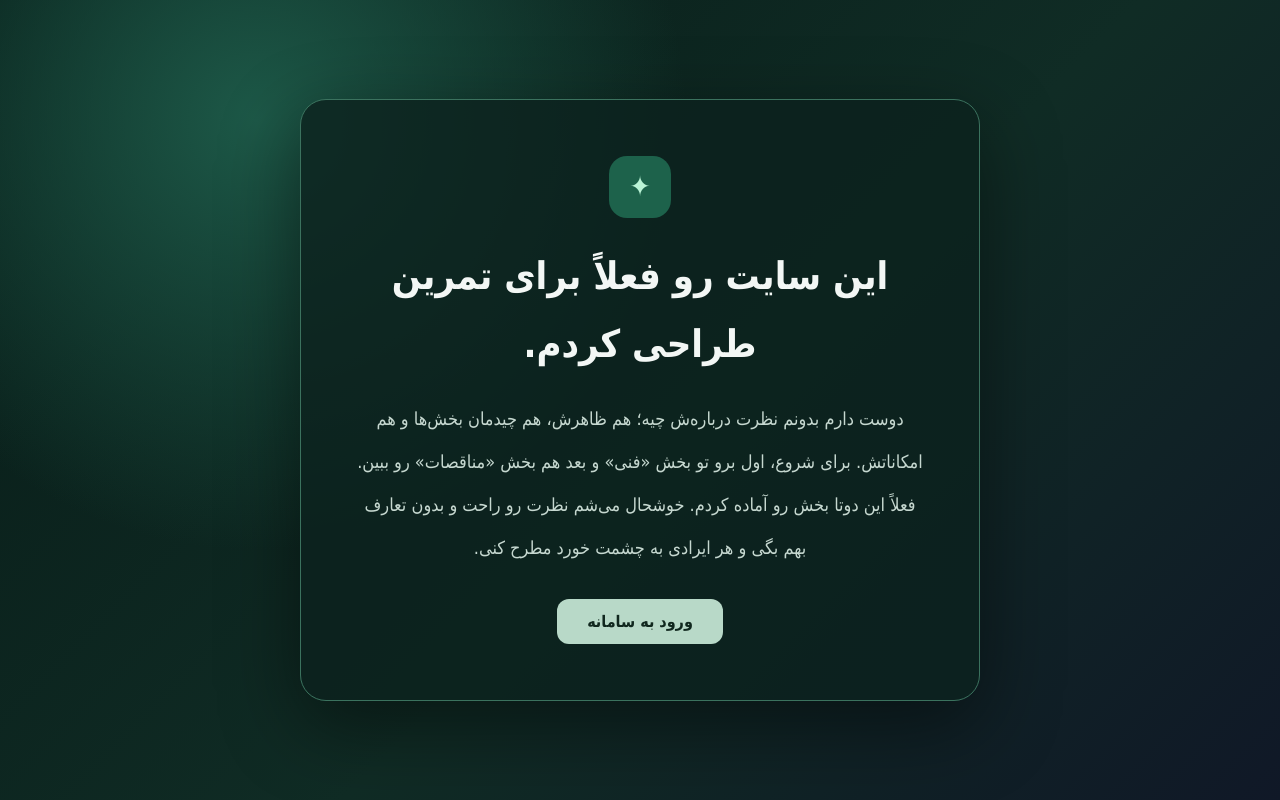
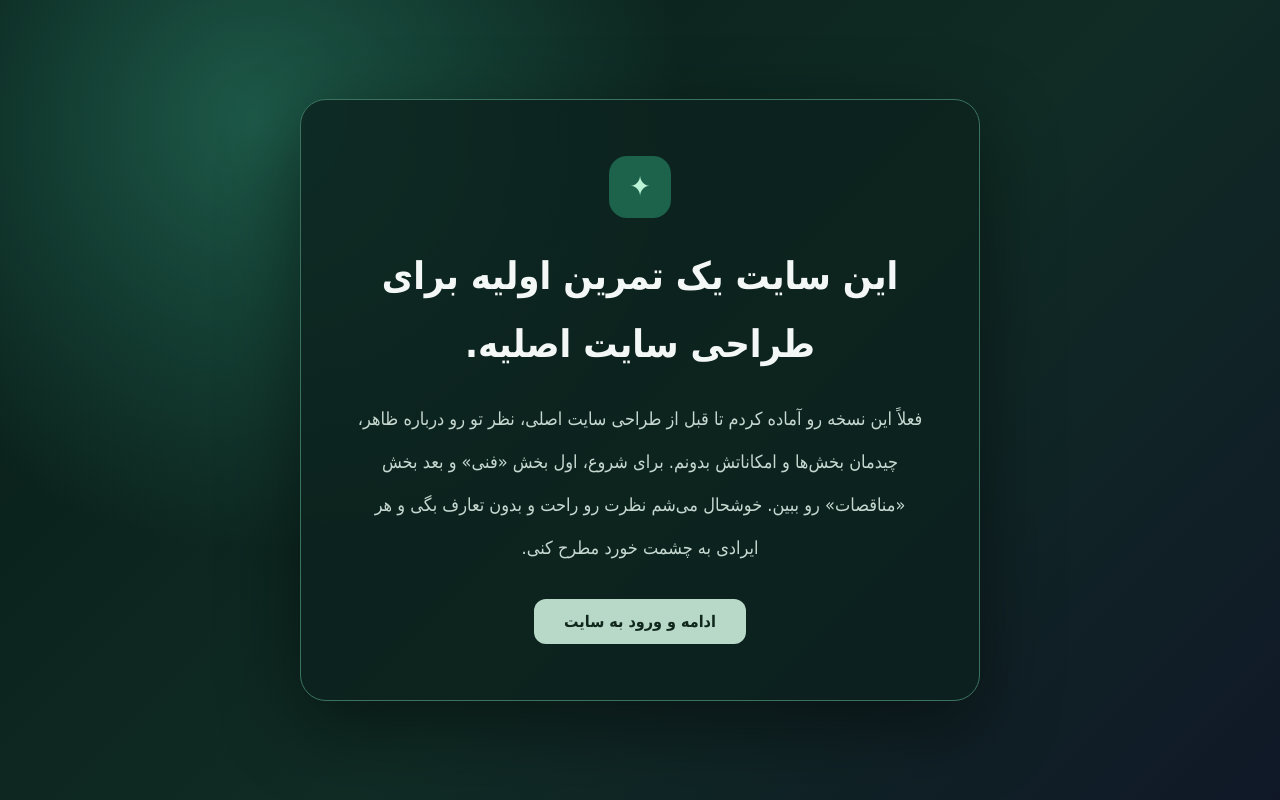
Before and after one commit to aminabdi232-dot/contractor-management, a plain HTML site: page intro.html in a window 1280 px wide. Drawn offline with Linux system fonts and the light colour scheme.

Commit message:
Update second page introduction text

```diff
--- a/intro.html
+++ b/intro.html
@@ -3,7 +3,7 @@
 <head>
 <meta charset="utf-8">
 <meta name="viewport" content="width=device-width,initial-scale=1">
-<title>قبل از ورود | سامانه امین عبدی</title>
+<title>معرفی سایت | سامانه امین عبدی</title>
 <style>
 *{box-sizing:border-box}body{margin:0;min-height:100vh;display:grid;place-items:center;padding:24px;background:radial-gradient(circle at 20% 15%,#1d5948 0,transparent 35%),linear-gradient(135deg,#071b17,#102c25 55%,#101827);font-family:Tahoma,Arial,sans-serif;color:#f3f7f5}
 .card{width:min(680px,100%);padding:clamp(28px,6vw,56px);border:1px solid #3b725e;border-radius:26px;background:#0c211dcc;box-shadow:0 25px 80px #0007;text-align:center}
@@ -15,9 +15,9 @@ a{display:inline-block;text-decoration:none;background:#b8d9c8;color:#10271e;pad
 <body>
 <main class="card">
 <div class="mark">✦</div>
-<h1>این سایت رو فعلاً برای تمرین طراحی کردم.</h1>
-<p>دوست دارم بدونم نظرت درباره‌ش چیه؛ هم ظاهرش، هم چیدمان بخش‌ها و هم امکاناتش. برای شروع، اول برو تو بخش «فنی» و بعد هم بخش «مناقصات» رو ببین. فعلاً این دوتا بخش رو آماده کردم. خوشحال می‌شم نظرت رو راحت و بدون تعارف بهم بگی و هر ایرادی به چشمت خورد مطرح کنی.</p>
-<a href="panel.html">ورود به سامانه</a>
+<h1>این سایت یک تمرین اولیه برای طراحی سایت اصلیه.</h1>
+<p>فعلاً این نسخه رو آماده کردم تا قبل از طراحی سایت اصلی، نظر تو رو درباره ظاهر، چیدمان بخش‌ها و امکاناتش بدونم. برای شروع، اول بخش «فنی» و بعد بخش «مناقصات» رو ببین. خوشحال می‌شم نظرت رو راحت و بدون تعارف بگی و هر ایرادی به چشمت خورد مطرح کنی.</p>
+<a href="login.html">ادامه و ورود به سایت</a>
 </main>
 </body>
 </html>
```
